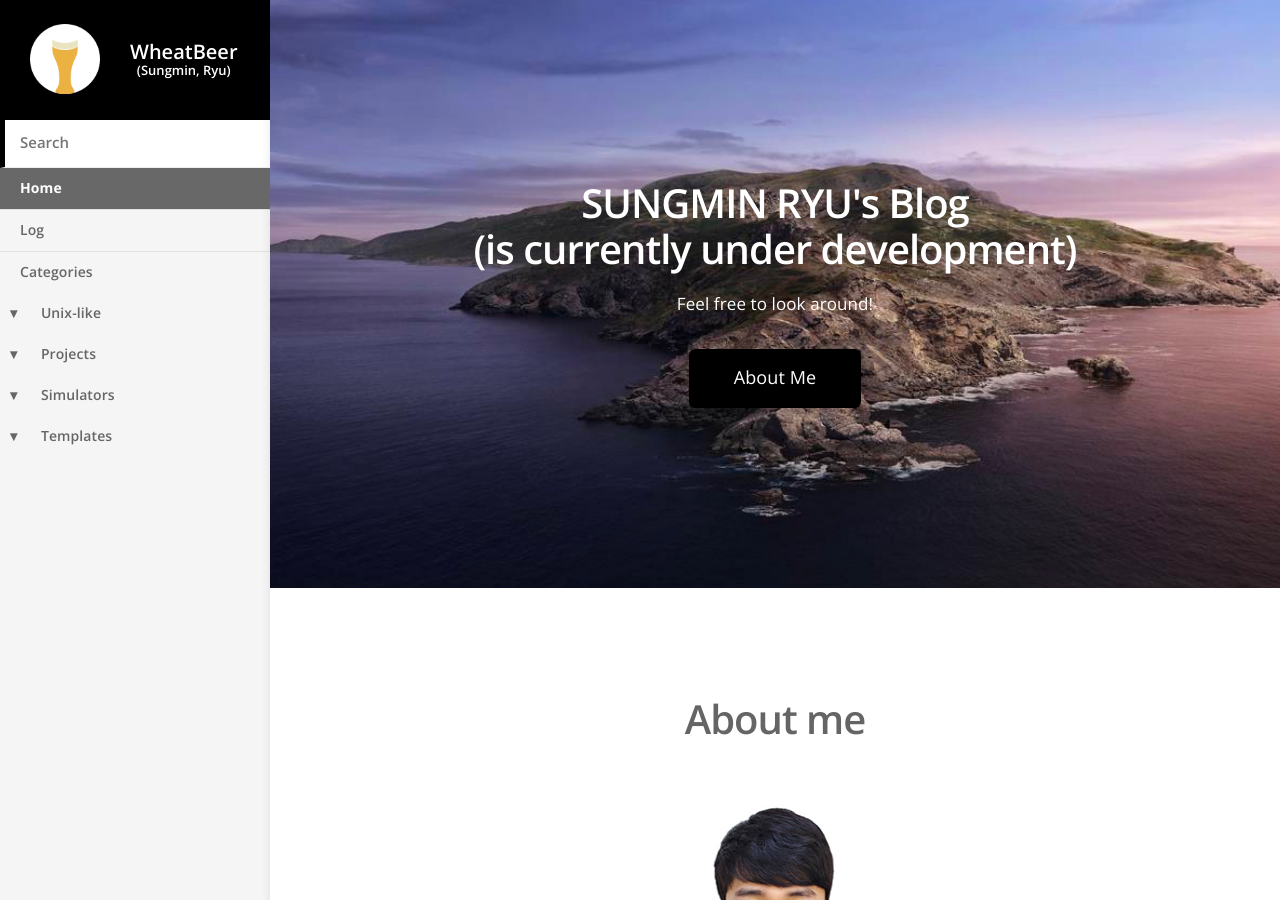
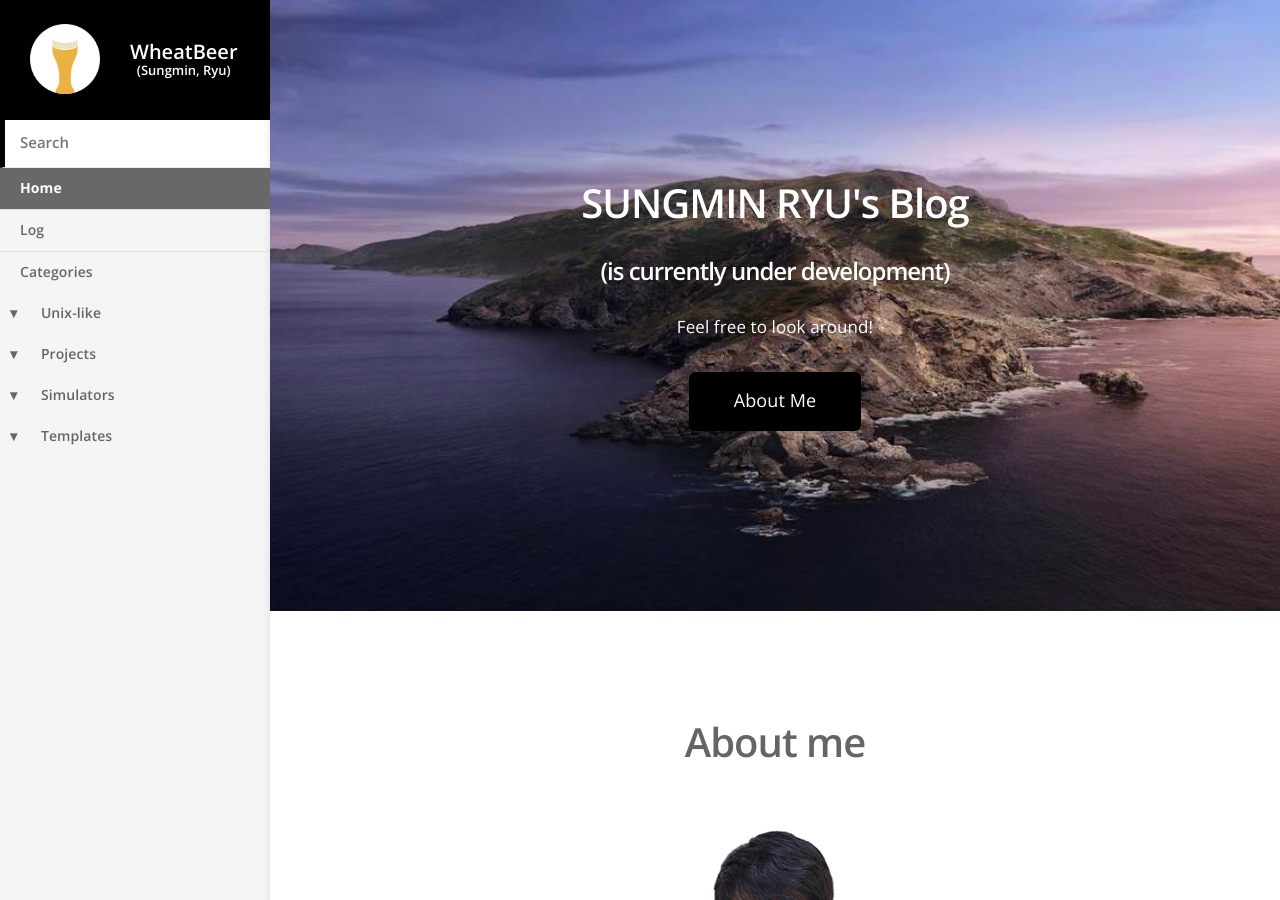
Before and after one commit to WheatBeer/WheatBeer.github.io, a Jekyll site: the page built from index.html, in a window 1280 px wide and 900 px high. Built offline with Jekyll 4.4.1, drawn with Linux system fonts in a browser that asks for light colours; nearby versions of some CDN libraries; comment, search, counter and statistics services are not loaded; a style sheet for code colours, icons or effects is not loaded.

Commit message:
first commit

```diff
--- a/index.html
+++ b/index.html
@@ -6,7 +6,8 @@ category: Home
 <div class="cover">
     <img src="/images/banner.jpg" alt="" class="back">
     <div class="cover_title">
-        <h2>SUNGMIN RYU's Blog<br>(is currently under development)</h2>
+        <div><h2>SUNGMIN RYU's Blog</h2>
+            <h2><font size="5em">(is currently under development)</font></h2></div>
         <p>Feel free to look around!</p>
         <footer>
             <a href="#about_me" class="button">About Me</a>
```
